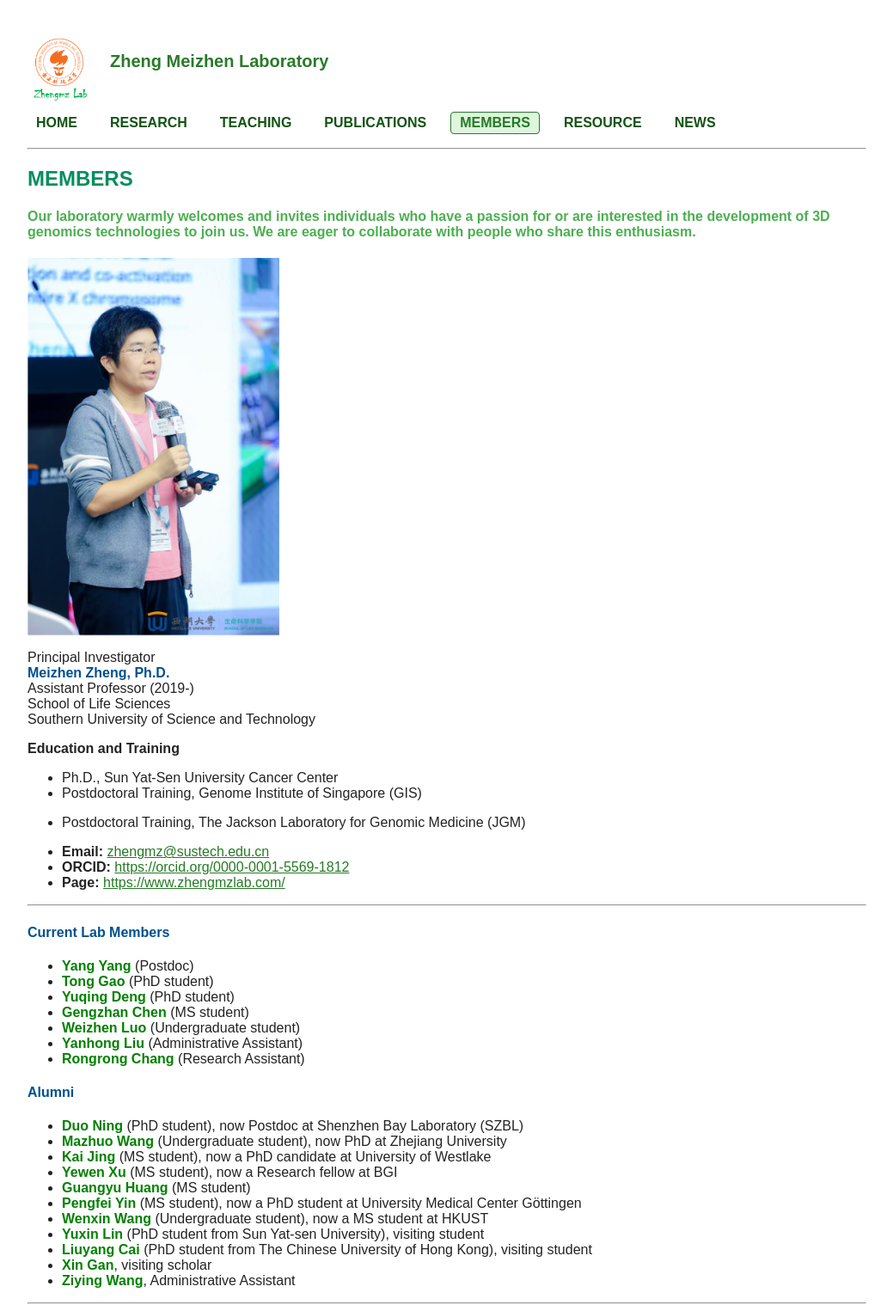
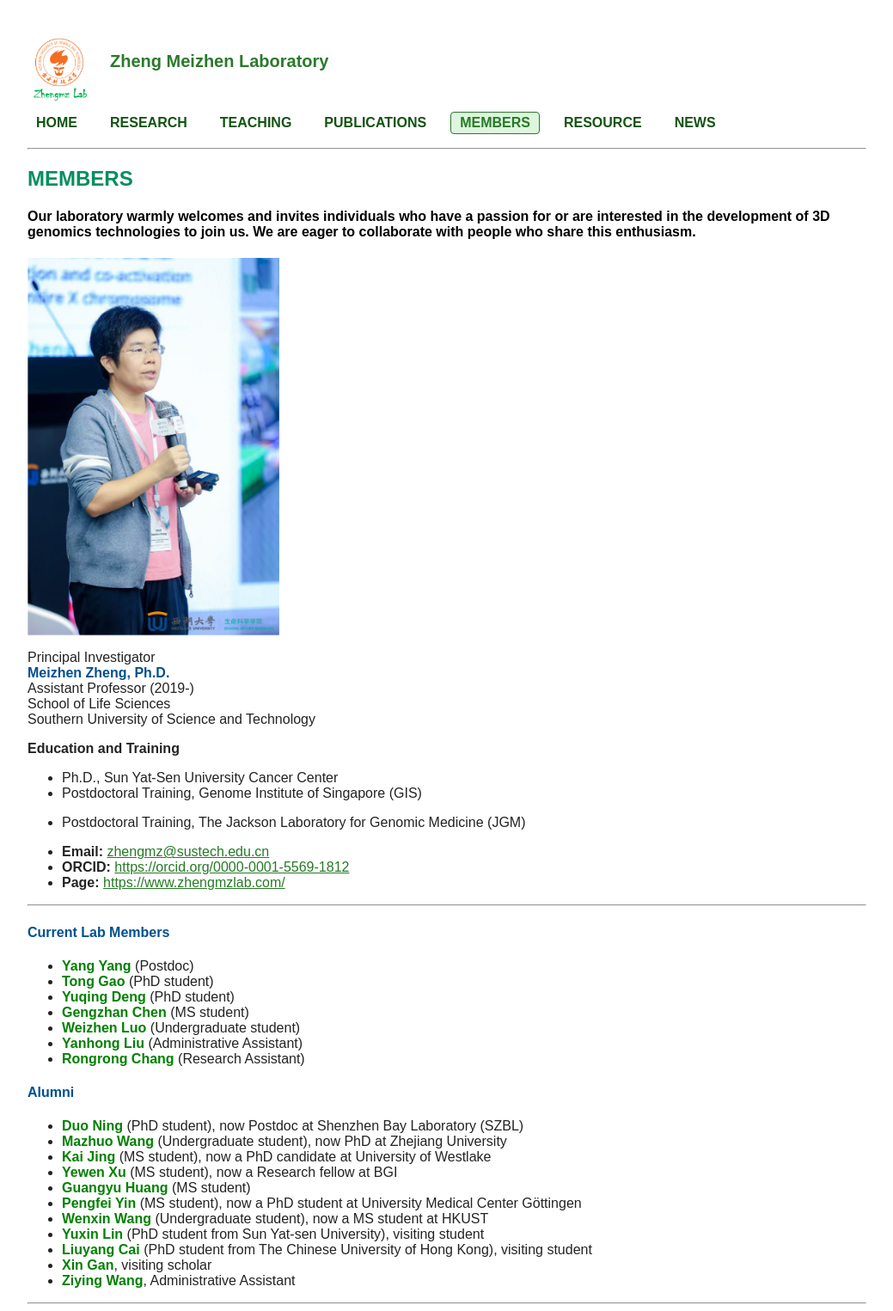
Before and after one commit to ZhengmzLab/zhengmzlab.github.io, a Jekyll site: the page built from members.md, in a window 1280 px wide. Shown: the whole page at 86% size, without its empty margins (120-1159 px from the left). Built offline with Jekyll 4.4.1, drawn with Linux system fonts in a browser that asks for light colours; comment, search, counter and statistics services are not loaded.

Commit message:
Update members.md

```diff
--- a/members.md
+++ b/members.md
@@ -7,7 +7,7 @@ title: MEMBERS
 
 ## <span style="color:#008f5e; font-weight:bold;">MEMBERS</span>
 
-#### <span style="color:#4caf50; font-weight:bold;">Our laboratory warmly welcomes and invites individuals who have a passion for or are interested in the development of 3D genomics technologies to join us. We are eager to collaborate with people who share this enthusiasm.</span>
+#### <span style="color:black; font-weight:bold;">Our laboratory warmly welcomes and invites individuals who have a passion for or are interested in the development of 3D genomics technologies to join us. We are eager to collaborate with people who share this enthusiasm.</span>
 
 <img src="member-1s.png" alt="research-1" style="max-width: 30%; height: auto;" />
 
```
